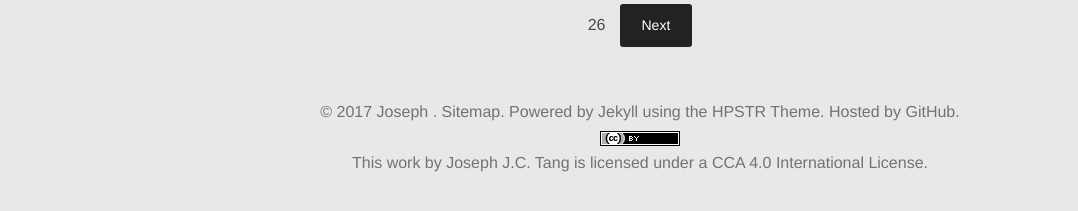
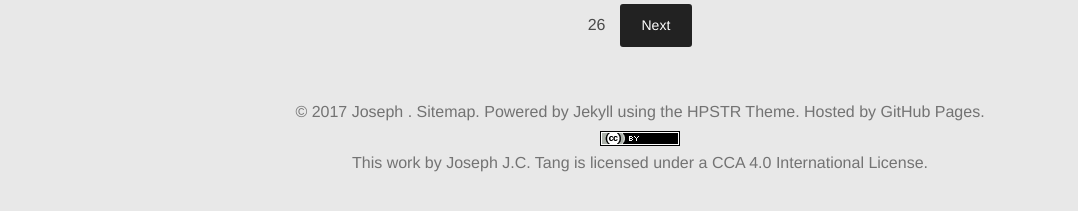
Before and after one commit to jinntrance/blog, a Jekyll site: the page built from index.html, in a window 1280 px wide and 900 px high, scrolled down 1579 px. Shown: the part 667-878 px from the top of the window, without its empty margins (0-1078 px from the left). Built offline with Jekyll 4.4.1, drawn with Linux system fonts in a browser that asks for light colours; the list of posts is cut into pages by our own code.

Commit message:
add hosted_by domain

```diff
--- a/_config.yml
+++ b/_config.yml
@@ -1,6 +1,7 @@
 title:            Joseph's Blog
 description:      "Le livre est l'ami de la solitude et moi."
-hosted_by: GitHub
+hosted_by: GitHub Pages
+hosted_by_domain: pages.github.com
 #to enaable disqus comments, add your username
 disqus_shortname:  jinntrance
 reading_time:     true
```
